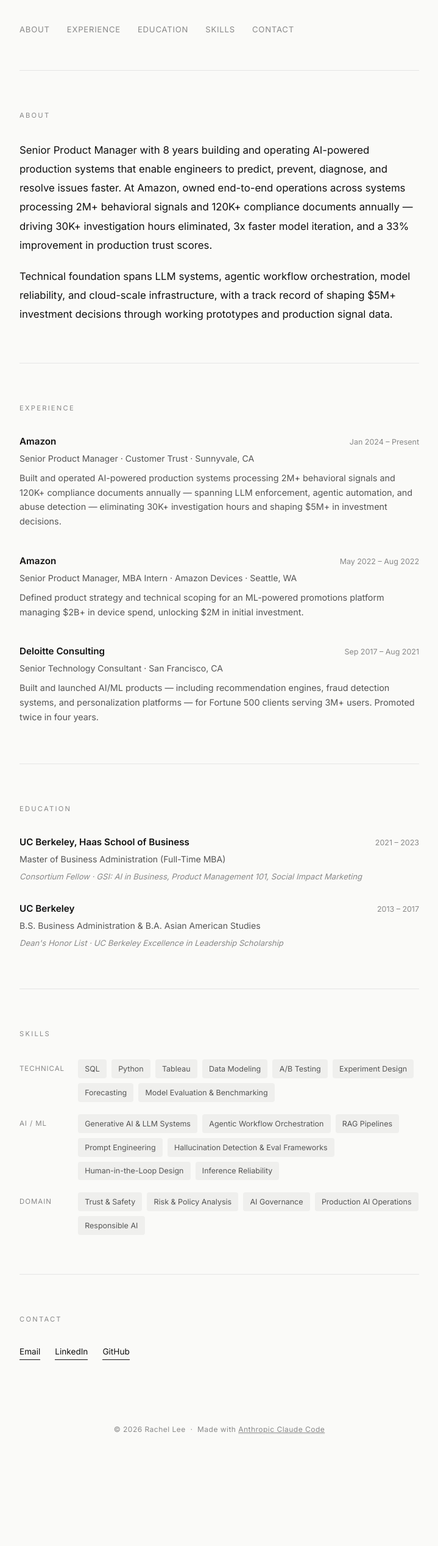
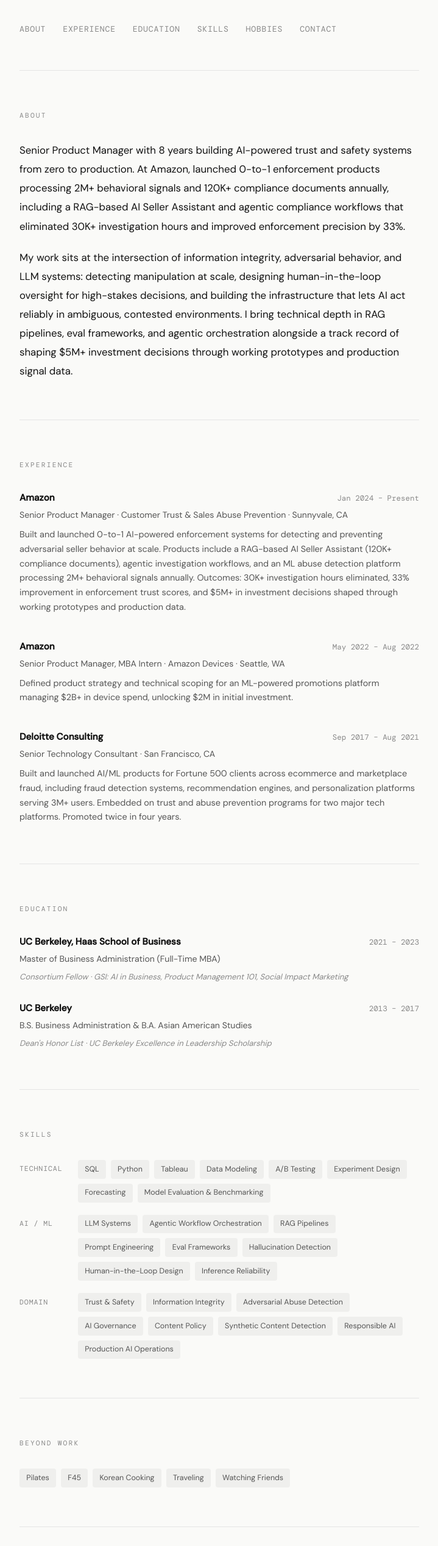
Before and after one commit to yslee13951395/website, a plain HTML site: page index.html in a window 1280 px wide. Shown: the part 226-2761 px from the top of the page at 61% size, without its empty margins (280-999 px from the left). Before the commit the page ends 2621 px from the top, so only its background shows below. Drawn offline with nearby package versions, Linux system fonts and the light colour scheme.

Commit message:
Update index.html

```diff
--- a/index.html
+++ b/index.html
@@ -6,7 +6,7 @@
   <title>Rachel Lee</title>
   <link rel="preconnect" href="https://fonts.googleapis.com" />
   <link rel="preconnect" href="https://fonts.gstatic.com" crossorigin />
-  <link href="https://fonts.googleapis.com/css2?family=Inter:wght@300;400;500;600&display=swap" rel="stylesheet" />
+  <link href="https://fonts.googleapis.com/css2?family=Playfair+Display:wght@400;500&family=DM+Sans:wght@300;400;500&family=DM+Mono:wght@400&display=swap" rel="stylesheet" />
   <style>
     *, *::before, *::after {
       box-sizing: border-box;
@@ -22,12 +22,13 @@
       --border: #e5e5e5;
       --bg: #fafaf8;
       --tag-bg: #efefed;
+      --accent: #2a5298;
     }
 
     html { scroll-behavior: smooth; }
 
     body {
-      font-family: 'Inter', sans-serif;
+      font-family: 'DM Sans', sans-serif;
       background: var(--bg);
       color: var(--text-primary);
       line-height: 1.7;
@@ -40,7 +41,7 @@
       padding: 0 2rem;
     }
 
-    /* ── Header ── */
+    /* Header */
     header {
       padding: 5rem 0 3.5rem;
       border-bottom: 1px solid var(--border);
@@ -52,12 +53,14 @@
       text-transform: uppercase;
       color: var(--text-muted);
       margin-bottom: 1.25rem;
+      font-family: 'DM Mono', monospace;
     }
 
     h1 {
+      font-family: 'Playfair Display', serif;
       font-size: clamp(2.4rem, 6vw, 3.6rem);
-      font-weight: 300;
-      letter-spacing: -0.03em;
+      font-weight: 400;
+      letter-spacing: -0.01em;
       line-height: 1.1;
       margin-bottom: 0.75rem;
     }
@@ -82,11 +85,12 @@
       color: var(--text-muted);
       text-decoration: none;
       transition: color 0.2s;
+      font-family: 'DM Mono', monospace;
     }
 
     nav a:hover { color: var(--text-primary); }
 
-    /* ── Sections ── */
+    /* Sections */
     section {
       padding: 4rem 0;
       border-bottom: 1px solid var(--border);
@@ -100,16 +104,17 @@
       text-transform: uppercase;
       color: var(--text-muted);
       margin-bottom: 2rem;
+      font-family: 'DM Mono', monospace;
     }
 
-    /* ── About ── */
+    /* About */
     .about-text {
       font-size: 1.05rem;
       color: var(--text-primary);
       line-height: 1.85;
     }
 
-    /* ── Experience ── */
+    /* Experience */
     .experience-list {
       display: flex;
       flex-direction: column;
@@ -135,6 +140,7 @@
       font-size: 0.78rem;
       color: var(--text-muted);
       white-space: nowrap;
+      font-family: 'DM Mono', monospace;
     }
 
     .experience-role {
@@ -149,29 +155,7 @@
       line-height: 1.65;
     }
 
-    .experience-bullets {
-      list-style: none;
-      display: flex;
-      flex-direction: column;
-      gap: 0.6rem;
-    }
-
-    .experience-bullets li {
-      font-size: 0.9rem;
-      color: var(--text-secondary);
-      line-height: 1.65;
-      padding-left: 1.1rem;
-      position: relative;
-    }
-
-    .experience-bullets li::before {
-      content: '—';
-      position: absolute;
-      left: 0;
-      color: var(--border);
-    }
-
-    /* ── Education ── */
+    /* Education */
     .education-list {
       display: flex;
       flex-direction: column;
@@ -197,6 +181,7 @@
       font-size: 0.78rem;
       color: var(--text-muted);
       white-space: nowrap;
+      font-family: 'DM Mono', monospace;
     }
 
     .education-degree {
@@ -211,7 +196,7 @@
       font-style: italic;
     }
 
-    /* ── Skills ── */
+    /* Skills */
     .skills-group {
       display: flex;
       flex-direction: column;
@@ -232,6 +217,7 @@
       width: 80px;
       flex-shrink: 0;
       padding-top: 0.35rem;
+      font-family: 'DM Mono', monospace;
     }
 
     .tags {
@@ -248,7 +234,7 @@
       padding: 0.3rem 0.7rem;
     }
 
-    /* ── Contact ── */
+    /* Contact */
     .contact-links {
       display: flex;
       gap: 1.5rem;
@@ -269,7 +255,7 @@
       border-color: var(--text-muted);
     }
 
-    /* ── Footer ── */
+    /* Footer */
     footer {
       padding: 2.5rem 0;
       text-align: center;
@@ -293,7 +279,7 @@
 
     <!-- Hero -->
     <header>
-      <p class="eyebrow">Product &middot; AI/ML &middot; Production AI Operations</p>
+      <p class="eyebrow">Generative AI &middot; Trust &amp; Safety &amp; Information Integrity &middot; AI 0-to-1</p>
       <h1>Rachel Lee</h1>
       <p class="title">Senior Product Manager &mdash; Amazon</p>
       <nav>
@@ -301,6 +287,7 @@
         <a href="#experience">Experience</a>
         <a href="#education">Education</a>
         <a href="#skills">Skills</a>
+        <a href="#hobbies">Hobbies</a>
         <a href="#contact">Contact</a>
       </nav>
     </header>
@@ -310,16 +297,19 @@
       <p class="section-label">About</p>
       <div class="about-text">
         <p>
-          Senior Product Manager with 8 years building and operating AI-powered production systems
-          that enable engineers to predict, prevent, diagnose, and resolve issues faster. At Amazon,
-          owned end-to-end operations across systems processing 2M+ behavioral signals and 120K+
-          compliance documents annually — driving 30K+ investigation hours eliminated, 3x faster
-          model iteration, and a 33% improvement in production trust scores.
+          Senior Product Manager with 8 years building AI-powered trust and safety systems from zero
+          to production. At Amazon, launched 0-to-1 enforcement products processing 2M+ behavioral
+          signals and 120K+ compliance documents annually, including a RAG-based AI Seller Assistant
+          and agentic compliance workflows that eliminated 30K+ investigation hours and improved
+          enforcement precision by 33%.
         </p>
         <p style="margin-top:1.25rem">
-          Technical foundation spans LLM systems, agentic workflow orchestration, model reliability,
-          and cloud-scale infrastructure, with a track record of shaping $5M+ investment decisions
-          through working prototypes and production signal data.
+          My work sits at the intersection of information integrity, adversarial behavior, and LLM
+          systems: detecting manipulation at scale, designing human-in-the-loop oversight for
+          high-stakes decisions, and building the infrastructure that lets AI act reliably in
+          ambiguous, contested environments. I bring technical depth in RAG pipelines, eval
+          frameworks, and agentic orchestration alongside a track record of shaping $5M+ investment
+          decisions through working prototypes and production signal data.
         </p>
       </div>
     </section>
@@ -334,8 +324,8 @@
             <span class="experience-company">Amazon</span>
             <span class="experience-dates">Jan 2024 – Present</span>
           </div>
-          <p class="experience-role">Senior Product Manager &middot; Customer Trust &middot; Sunnyvale, CA</p>
-          <p class="experience-summary">Built and operated AI-powered production systems processing 2M+ behavioral signals and 120K+ compliance documents annually — spanning LLM enforcement, agentic automation, and abuse detection — eliminating 30K+ investigation hours and shaping $5M+ in investment decisions.</p>
+          <p class="experience-role">Senior Product Manager &middot; Customer Trust &amp; Sales Abuse Prevention &middot; Sunnyvale, CA</p>
+          <p class="experience-summary">Built and launched 0-to-1 AI-powered enforcement systems for detecting and preventing adversarial seller behavior at scale. Products include a RAG-based AI Seller Assistant (120K+ compliance documents), agentic investigation workflows, and an ML abuse detection platform processing 2M+ behavioral signals annually. Outcomes: 30K+ investigation hours eliminated, 33% improvement in enforcement trust scores, and $5M+ in investment decisions shaped through working prototypes and production data.</p>
         </div>
 
         <div class="experience-item">
@@ -353,7 +343,7 @@
             <span class="experience-dates">Sep 2017 – Aug 2021</span>
           </div>
           <p class="experience-role">Senior Technology Consultant &middot; San Francisco, CA</p>
-          <p class="experience-summary">Built and launched AI/ML products — including recommendation engines, fraud detection systems, and personalization platforms — for Fortune 500 clients serving 3M+ users. Promoted twice in four years.</p>
+          <p class="experience-summary">Built and launched AI/ML products for Fortune 500 clients across ecommerce and marketplace fraud, including fraud detection systems, recommendation engines, and personalization platforms serving 3M+ users. Embedded on trust and abuse prevention programs for two major tech platforms. Promoted twice in four years.</p>
         </div>
 
       </div>
@@ -405,11 +395,12 @@
         <div class="skill-row">
           <span class="skill-category">AI / ML</span>
           <div class="tags">
-            <span class="tag">Generative AI &amp; LLM Systems</span>
+            <span class="tag">LLM Systems</span>
             <span class="tag">Agentic Workflow Orchestration</span>
             <span class="tag">RAG Pipelines</span>
             <span class="tag">Prompt Engineering</span>
-            <span class="tag">Hallucination Detection &amp; Eval Frameworks</span>
+            <span class="tag">Eval Frameworks</span>
+            <span class="tag">Hallucination Detection</span>
             <span class="tag">Human-in-the-Loop Design</span>
             <span class="tag">Inference Reliability</span>
           </div>
@@ -418,12 +409,27 @@
           <span class="skill-category">Domain</span>
           <div class="tags">
             <span class="tag">Trust &amp; Safety</span>
-            <span class="tag">Risk &amp; Policy Analysis</span>
+            <span class="tag">Information Integrity</span>
+            <span class="tag">Adversarial Abuse Detection</span>
             <span class="tag">AI Governance</span>
+            <span class="tag">Content Policy</span>
+            <span class="tag">Synthetic Content Detection</span>
+            <span class="tag">Responsible AI</span>
             <span class="tag">Production AI Operations</span>
-            <span class="tag">Responsible AI</span>
           </div>
         </div>
+      </div>
+    </section>
+
+    <!-- Hobbies -->
+    <section id="hobbies">
+      <p class="section-label">Beyond Work</p>
+      <div class="tags">
+        <span class="tag">Pilates</span>
+        <span class="tag">F45</span>
+        <span class="tag">Korean Cooking</span>
+        <span class="tag">Traveling</span>
+        <span class="tag">Watching Friends</span>
       </div>
     </section>
 
```
